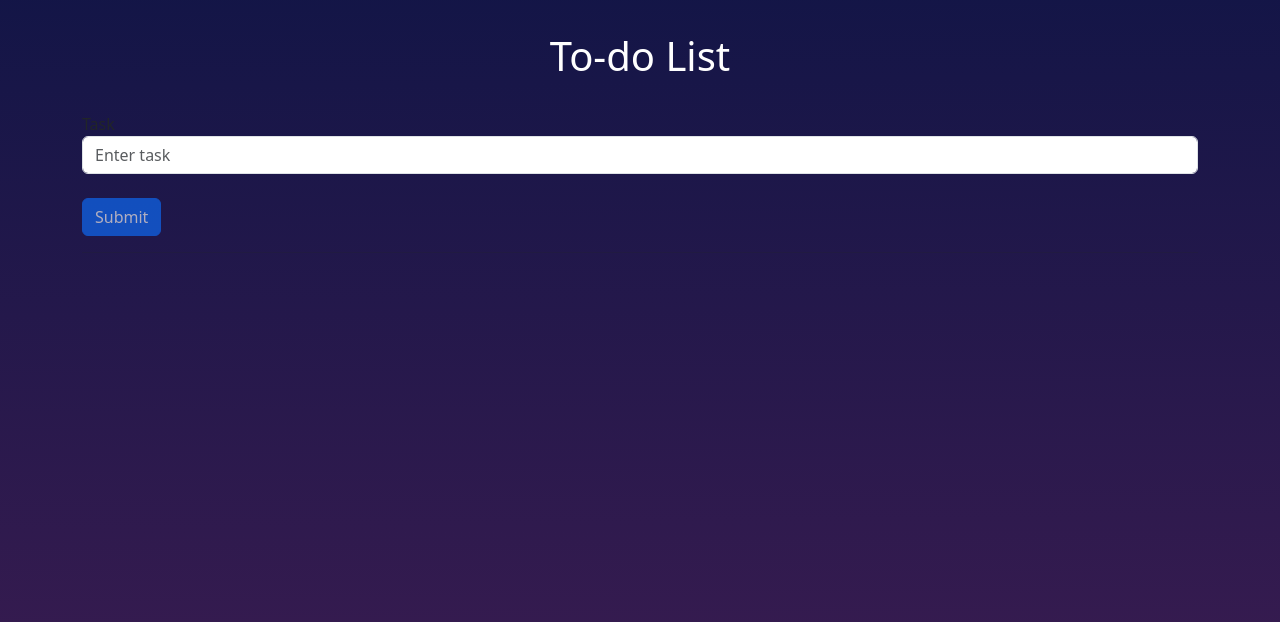
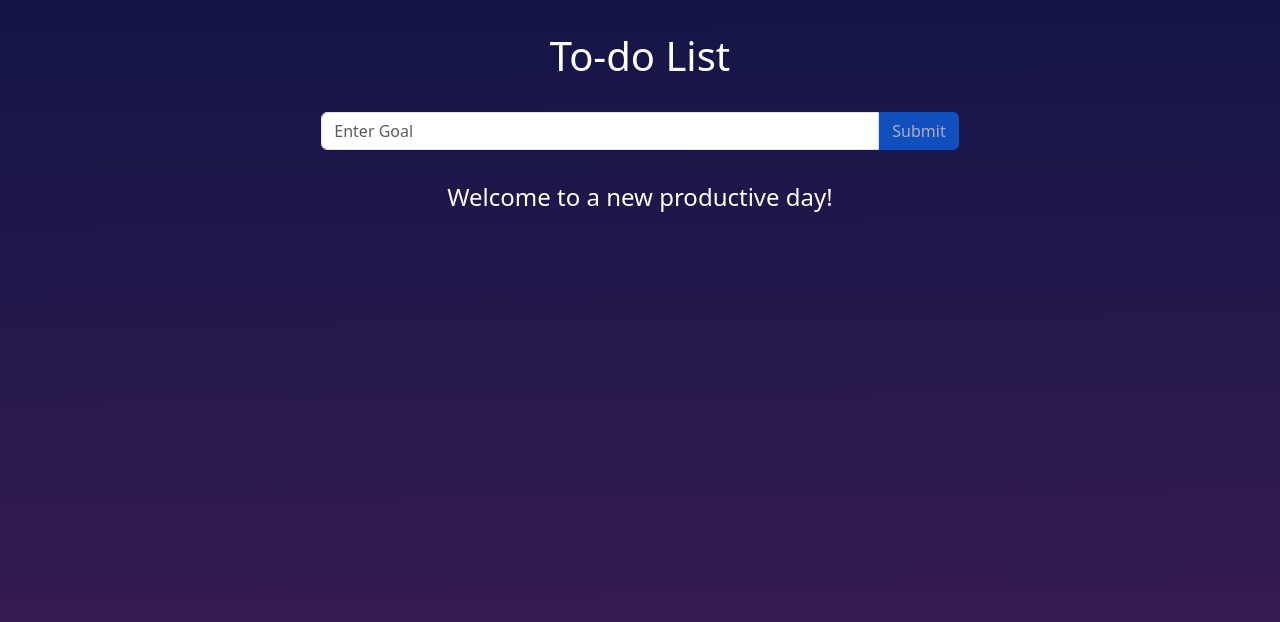
Before and after one commit to naveenvarma19/TodoList, an Angular app: page / in a window 1280 px wide. Shown: the top 622 px of the page. Built offline with nearby package versions, Linux system fonts and the light colour scheme.

Commit message:
Added Animation

```diff
--- a/src/app/components/todolist/todolist.component.css
+++ b/src/app/components/todolist/todolist.component.css
@@ -34,3 +34,30 @@
 .table-rounded tbody tr:last-child td:last-child {
   border-bottom-right-radius: 15px;
 }
+
+.form-control,
+.btn {
+  border-radius: 0;
+}
+.form-control.rounded-start {
+  border-top-right-radius: 0;
+  border-bottom-right-radius: 0;
+}
+.btn.rounded-end {
+  border-top-left-radius: 0;
+  border-bottom-left-radius: 0;
+}
+
+.blinking {
+  animation: blink 2s ease-in-out infinite;
+}
+
+@keyframes blink {
+  0%,
+  100% {
+    opacity: 1;
+  }
+  50% {
+    opacity: 0;
+  }
+}
--- a/src/app/components/todolist/todolist.component.html
+++ b/src/app/components/todolist/todolist.component.html
@@ -1,31 +1,34 @@
 <div class="container">
   <h1 class="text-center p-4 m-2 text-white">To-do List</h1>
 
-  <form (ngSubmit)="onSubmit(taskForm)" #taskForm="ngForm">
-    <div class="form-group">
-      <label for="task">Task</label>
+  <form
+    (ngSubmit)="onSubmit(taskForm)"
+    #taskForm="ngForm"
+    class="d-flex align-items-center justify-content-center"
+  >
     <input
       type="text"
       required
-        class="form-control"
+      class="form-control w-50 rounded-start"
       id="task"
-        placeholder="Enter task"
+      placeholder="Enter Goal"
       ngModel
       name="task"
     />
-      @if (taskForm.dirty && taskForm.invalid) {
-      <small id="error" class="form-text text-danger">Required Field</small>
-      }
-    </div>
     <button
       [disabled]="taskForm.invalid"
       type="submit"
-      class="btn btn-primary mt-4"
+      class="btn btn-primary rounded-end"
     >
       Submit
     </button>
   </form>
+
+  @if (taskForm.dirty && taskForm.invalid) {
+  <small id="error" class="form-text text-danger">Required Field</small>
+  }
   <hr />
+
   @if (taskList.length>0) {
   <table class="table table-rounded">
     <thead class="text-center">
@@ -97,3 +100,10 @@
   </table>
   }
 </div>
+@if (taskList.length<=0) {
+<div class="text-center text-white">
+  <h4>Welcome to a new productive day!</h4>
+  <h6 class="blinking">Stay focused, Stay organized and make things happen!</h6>
+</div>
+
+}
```
Lines whose indentation alone changed are shown as unchanged.
